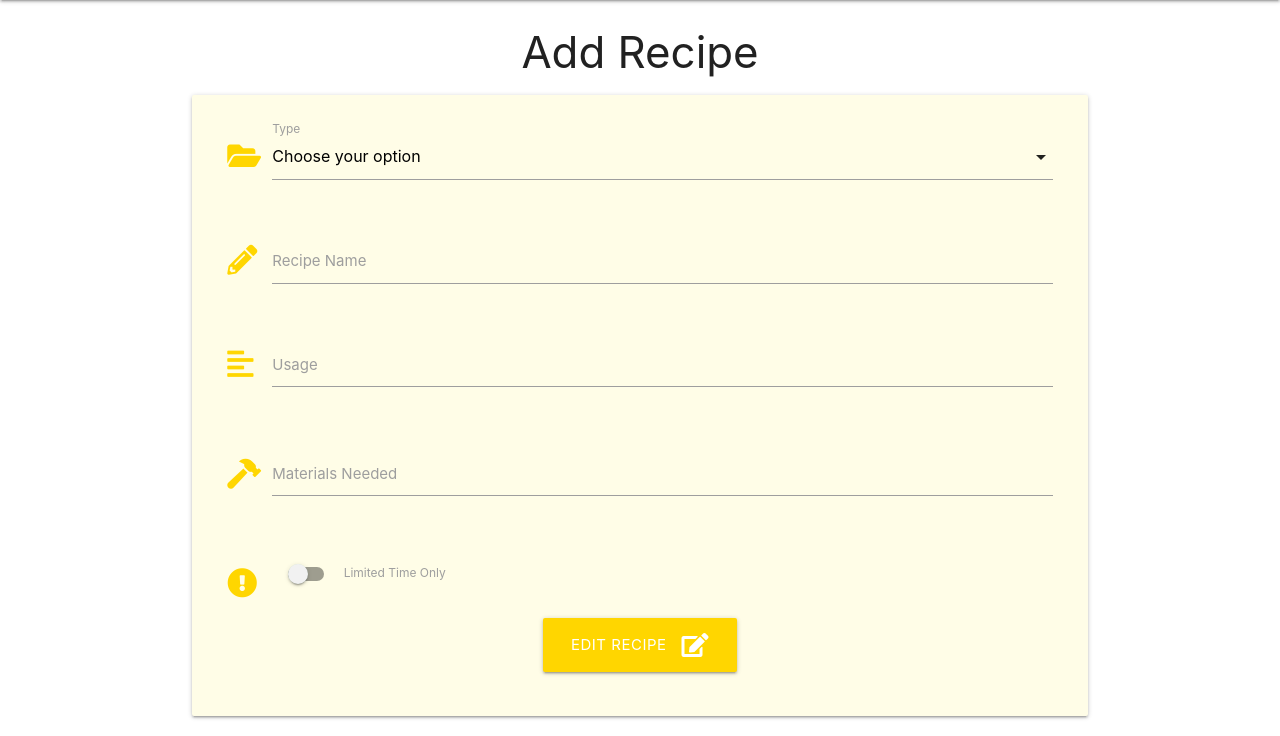
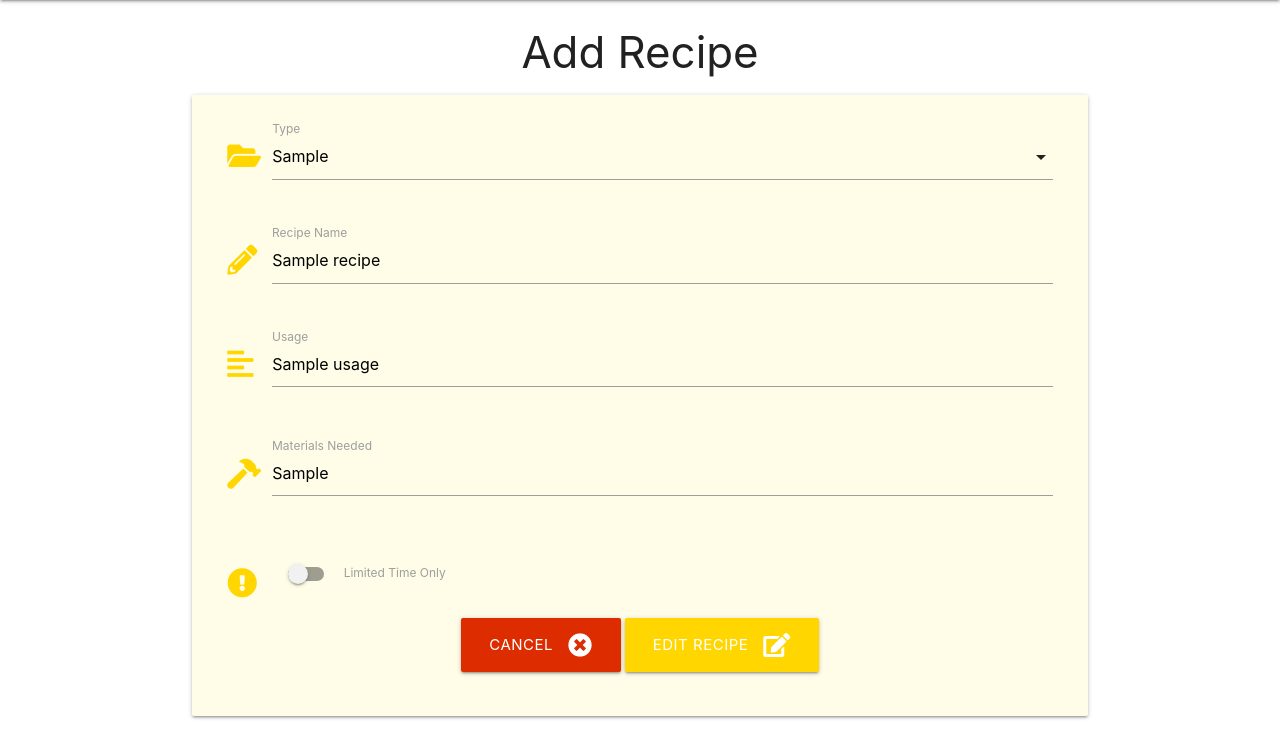
Before and after one commit to Code-Institute-Submissions/animal-crossing-recipe, a Flask app: template templates/edit_recipe.html in a window 1280 px wide. Shown: the part 64-800 px from the top of the page. Run offline with Flask 2, Linux system fonts and the light colour scheme; the template is opened without the code that fills it: most values are stand-ins (such as "Sample title", 1, 10 or a date in 2020); some libraries are stand-ins or nearby versions.

Commit message:
Bind data to the Edit recipe form

```diff
--- a/templates/edit_recipe.html
+++ b/templates/edit_recipe.html
@@ -5,14 +5,18 @@
 
     <div class="row card-panel yellow lighten-5">
         <form class="col s12" method="POST" action="{{ url_for('edit_recipe', recipe_id=recipe._id) }}">
-            <!--recipe type-->
+            <!--recipe type selection-->
             <div class="row">
                 <div class="input-field col s12">
                     <i class="fas fa-folder-open prefix yellow-text text-accent-4"></i>
                     <select id="recipe_type" name="recipe_type" class="validate" required>
-                        <option value="" disabled selected>Choose your option</option>
+                        <option value="" disabled>Choose your option</option>
                         {% for type in types %}
-                            <option value="{{ type.recipe_type }}">{{ type.recipe_type }}</option>
+                            {% if type.recipe_type == recipe.recipe_type %}
+                                <option value="{{ type.recipe_type }}" selected>{{ type.recipe_type }}</option>
+                            {% else %}
+                                <option value="{{ type.recipe_type }}">{{ type.recipe_type }}</option>
+                            {% endif %}
                         {% endfor %}
                     </select>
                     <label for="recipe_type">Type</label>
@@ -23,7 +27,7 @@
                 <div class="input-field col s12">
                     <i class="fas fa-pencil-alt prefix yellow-text text-accent-4"></i>
                     <input id="recipe_name" name="recipe_name" minlength="5" maxlength="50"
-                     type="text" class="validate" required>
+                      value="{{ recipe.recipe_name }}" type="text" class="validate" required>
                     <label for="recipe_name">Recipe Name</label>
                 </div>
             </div>
@@ -32,7 +36,7 @@
                 <div class="input-field col s12">
                     <i class="fas fa-align-left prefix yellow-text text-accent-4"></i>
                     <textarea id="usage" name="usage" minlength="5" maxlength="200"
-                     class="materialize-textarea validate" required></textarea>
+                     class="materialize-textarea validate" required>{{ recipe.usage }}</textarea>
                     <label for="usage">Usage</label>
                 </div>
             </div>
@@ -41,7 +45,7 @@
                 <div class="input-field col s12">
                     <i class="fas fa-hammer prefix yellow-text text-accent-4"></i>
                     <textarea id="materials_needed" name="materials_needed" minlength="5" maxlength="200"
-                     class="materialize-textarea validate" required></textarea>
+                     class="materialize-textarea validate" required>{{ recipe.materials_needed }}</textarea>
                     <label for="materials_needed">Materials Needed</label>
                 </div>
             </div>
@@ -51,7 +55,11 @@
                     <div class="switch">
                         <i class="fas fa-exclamation-circle prefix yellow-text text-accent-4"></i>
                         <label for="limited_time">
-                            <input type="checkbox" id="limited_time" name="limited_time">
+                            {% if recipe.limited_time == "on" %}
+                                <input type="checkbox" id="limited_time" name="limited_time" checked>
+                            {% else %}
+                                <input type="checkbox" id="limited_time" name="limited_time">
+                            {% endif %}
                             <span class="lever"></span>
                             Limited Time Only
                         </label>
@@ -61,6 +69,10 @@
             <!--submit button-->
             <div class="row">
                 <div class="col s12 center-align">
+                    <!--cancel button-->
+                    <a href="{{ url_for('get_recipes') }}" class="btn-large deep-orange accent-4">
+                        Cancel <i class="fas fa-times-circle right"></i>
+                    </a>
                     <button type="submit" class="btn-large yellow accent-4 waves-effect waves-light">
                         Edit Recipe <i class="fas fa-edit right"></i>
                     </button>
```
